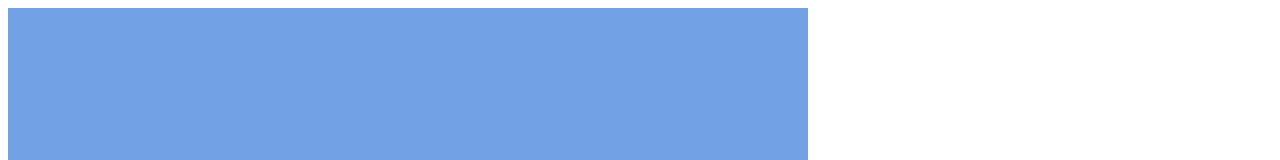
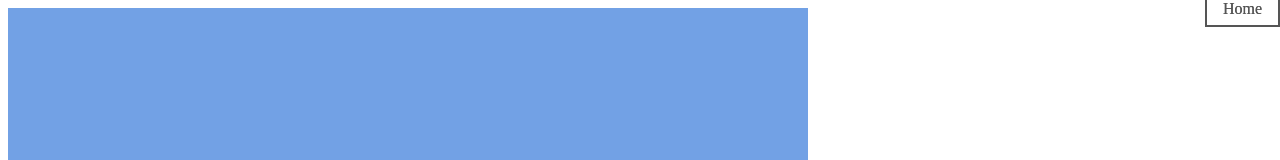
Before and after one commit to Keartland/Graph-Drawer, a plain HTML site: page index.html in a window 1280 px wide. Shown: the top 160 px of the page. Drawn offline with Linux system fonts and the light colour scheme.

Commit message:
added back button

```diff
--- a/index.html
+++ b/index.html
@@ -6,7 +6,7 @@
   <title>Graph Creating</title>
 </head>
 <body>
-
+<div style="position:absolute;top:0;right:0;"><a style="color: #555555;border: 2px solid #555555;padding: 8px 16px;text-decoration: none;" href="..">Home</a></div><div style="position:absolute;top:0;right:0;"><a style="color: #555555;border: 2px solid #555555;padding: 8px 16px;text-decoration: none;" href="..">Home</a></div>
 <div class="container">
   <canvas id="canvas" width="800" height="800" oncontextmenu="return false;"></canvas>
 </div>
```
